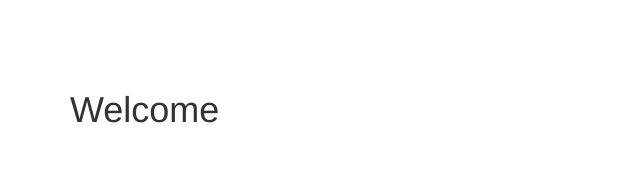
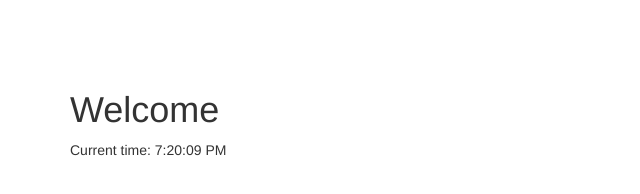
Before and after one commit to jshemas/colorTime, a website: page index.html in a window 1280 px wide. Shown: the whole page, without its empty margins (0-640 px from the left). Drawn offline with nearby package versions, Linux system fonts and the light colour scheme.

Commit message:
add directive to display time

```diff
--- a/index.html
+++ b/index.html
@@ -20,6 +20,12 @@
 			<h1>
 				{{welecomeMessage}}
 			</h1>
+			<div>
+				<span>
+					Current time:
+				</span>
+				<span display-current-time="format"></span>
+			</div>
 		</div>
 		<script src="https://ajax.googleapis.com/ajax/libs/jquery/1.11.1/jquery.min.js"></script>
 		<script src="javascripts/bootstrap.min.js"></script>
--- a/javascripts/main.js
+++ b/javascripts/main.js
@@ -3,3 +3,16 @@ var colorTimeApp = angular.module('colorTimeApp', []);
 colorTimeApp.controller('colorTimeCtrl', function ($scope) {
 	$scope.welecomeMessage = 'Welcome';
 });
+
+colorTimeApp.directive("displayCurrentTime", function(dateFilter) {
+	return function(scope, element, attrs) {
+		element.text(dateFilter(new Date(), 'h:mm:ss a'));
+		function updateInOneSecond() {
+			setTimeout(function() {
+				element.text(dateFilter(new Date(), 'h:mm:ss a'));
+				updateInOneSecond();
+			}, 1000);
+		}
+		updateInOneSecond();
+	}
+});
```
